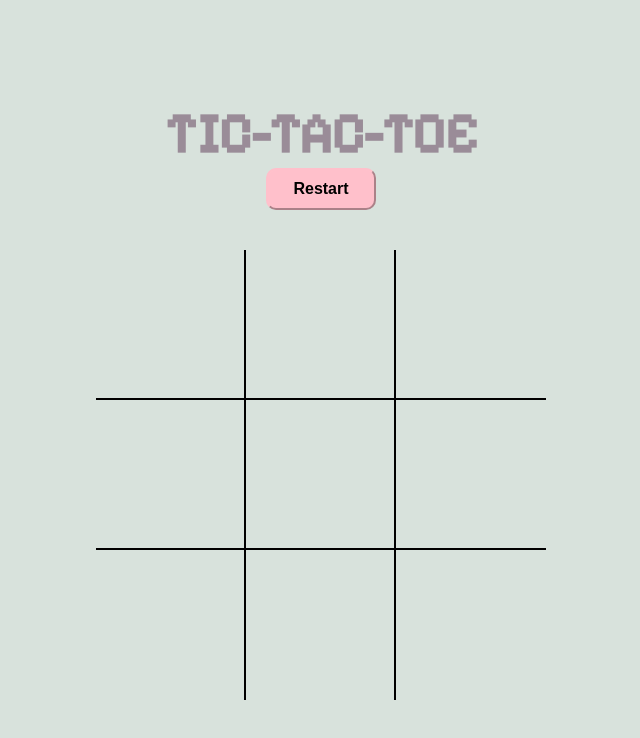
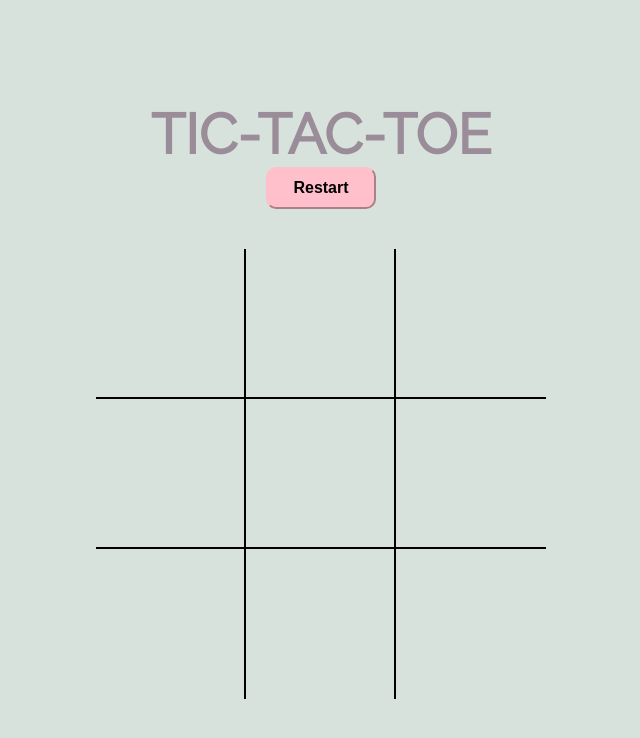
Before and after one commit to br1anna2022/tic-tac-toe, a plain HTML site: page index.html in a window 1280 px wide. Shown: the whole page, without its empty margins (319-959 px from the left). Drawn offline with Linux system fonts and the light colour scheme.

Commit message:
Changed Font

```diff
--- a/index.html
+++ b/index.html
@@ -8,7 +8,7 @@
     <link rel="stylesheet" href="styles.css">
     <link rel="preconnect" href="https://fonts.googleapis.com">
     <link rel="preconnect" href="https://fonts.gstatic.com" crossorigin>
-    <link href="https://fonts.googleapis.com/css2?family=Pixelify+Sans&display=swap" rel="stylesheet">
+    <link href="https://fonts.googleapis.com/css2?family=Raleway&display=swap" rel="stylesheet">
 </head>
 <body>
     <div class="container">
--- a/styles.css
+++ b/styles.css
@@ -10,7 +10,7 @@
 }
 
 body{
-    font-family: 'Pixelify Sans', cursive;
+    font-family: 'Raleway', sans-serif;
     color: black;
 }
 
```
